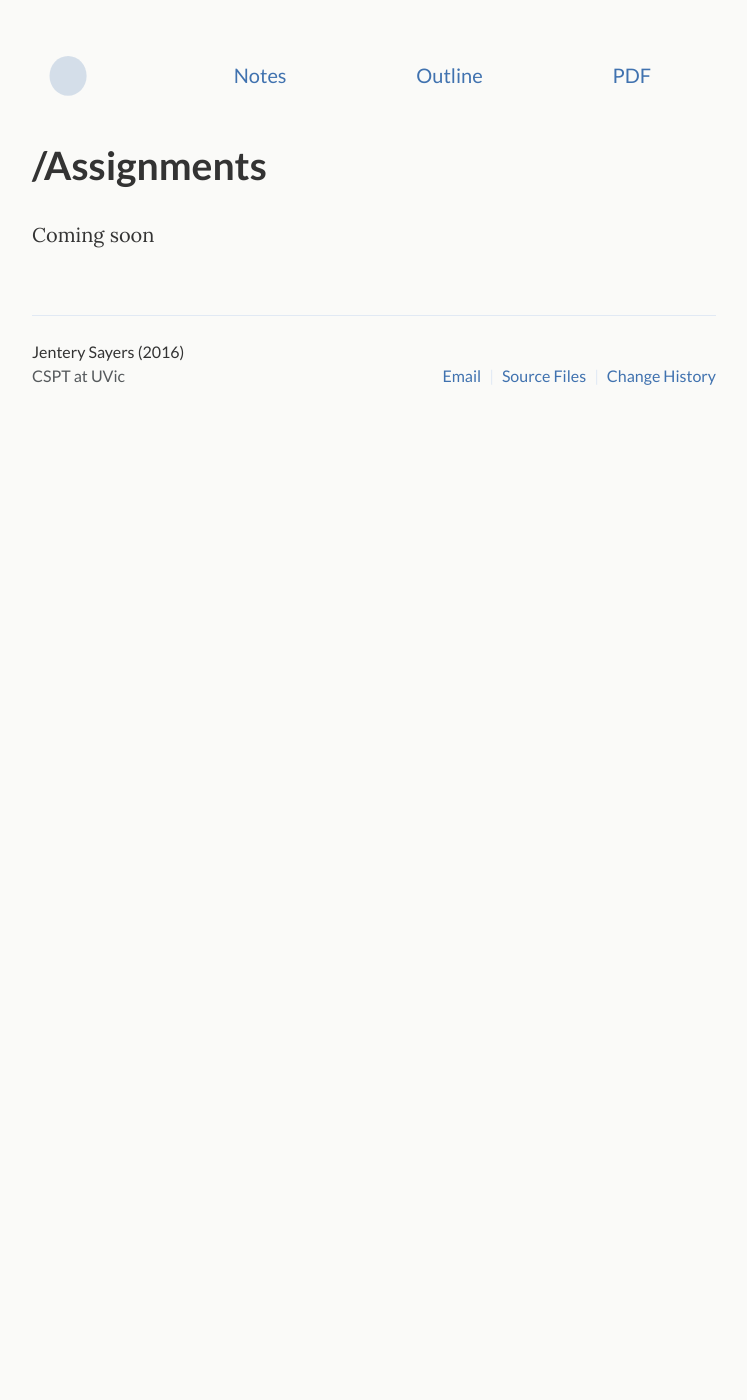
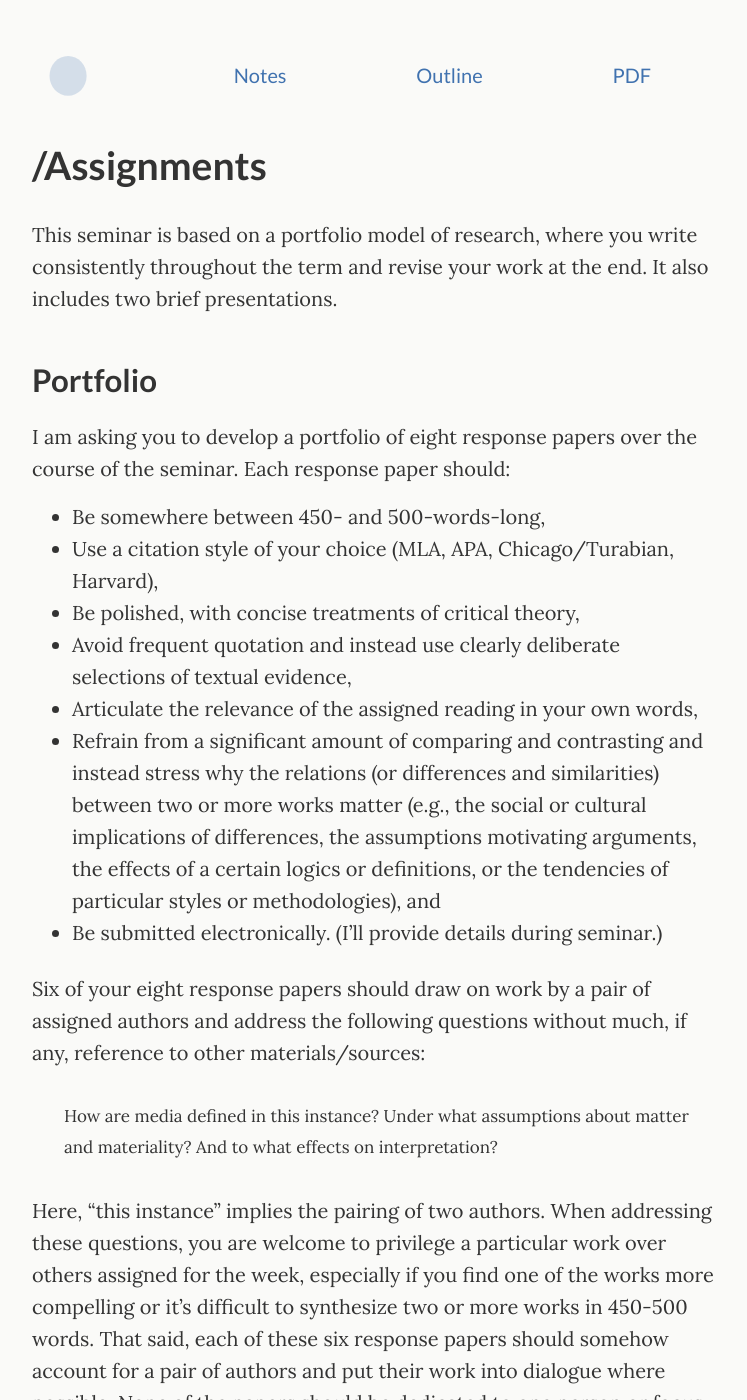
Before and after one commit to jentery/cspt500, a Jekyll site: the page built from _pages/assignments.md, in a window 1280 px wide and 1400 px high. Shown: the whole window, without its empty margins (266-1013 px from the left). Built offline with Jekyll 4.4.1, drawn with Linux system fonts in a browser that asks for light colours; some of the changed text lies outside the part shown.

Commit message:
edited assignments.md and the outline description of those assignments

```diff
--- a/_pages/assignments.md
+++ b/_pages/assignments.md
@@ -5,4 +5,52 @@ permalink: assignments/
 subtitle: /Assignments
 ---
 
-Coming soon
+This seminar is based on a portfolio model of research, where you write consistently throughout the term and revise your work at the end. It also includes two brief presentations.
+
+## Portfolio
+
+I am asking you to develop a portfolio of eight response papers over the course of the seminar. Each response paper should:
+
+* Be somewhere between 450- and 500-words-long,
+* Use a citation style of your choice (MLA, APA, Chicago/Turabian, Harvard),
+* Be polished, with concise treatments of critical theory,
+* Avoid frequent quotation and instead use clearly deliberate selections of textual evidence,
+* Articulate the relevance of the assigned reading in your own words,
+* Refrain from a significant amount of comparing and contrasting and instead stress why the relations (or differences and similarities) between two or more works matter (e.g., the social or cultural implications of differences, the assumptions motivating arguments, the effects of a certain logics or definitions, or the tendencies of particular styles or methodologies), and
+* Be submitted electronically. (I'll provide details during seminar.)
+
+Six of your eight response papers should draw on work by a pair of assigned authors and address the following questions without much, if any, reference to other materials/sources:
+>How are media defined in this instance? Under what assumptions about matter and materiality? And to what effects on interpretation?
+
+Here, "this instance" implies the pairing of two authors. When addressing these questions, you are welcome to privilege a particular work over others assigned for the week, especially if you find one of the works more compelling or it's difficult to synthesize two or more works in 450-500 words. That said, each of these six response papers should somehow account for a pair of authors and put their work into dialogue where possible. None of the papers should be dedicated to one person or focus on a single work, and each of them should be submitted *prior* to the seminar meeting dedicated to the texts at hand.
+
+One of your eight response papers should address the following questions:
+
+>In terms of assigned texts and/or discussion, what is a specific gap in the course outline for "Media and Materiality"? Who are two authors who are not included here but whose work contributes to our discussions? How do they define media, under what assumptions about matter and materiality, and to what effects on interpretation?
+
+When responding to this particular set of questions, I recommend selecting one publication (or excerpt) by each of your two authors. This way, you don't tackle too much for a short response. Of course, this particular paper requires research beyond the assigned reading. However, I will dedicate discussion to your observations throughout the seminar, and I will make time for us to consider absences from this course outline. This paper may be submitted at any point before *29 November 2016*.
+
+Additionally, one of your eight response papers should consist of:
+
+>A keyword entry (see Raymond Williams) on "media" in the writing style of an assigned author.
+
+Yes, I'm asking you to imitate an author's style, but I'm also asking you to follow the parameters of the keyword genre. The motivation for this exercise is to experiment with the intersection of expression and convention while also familiarizing yourself with a style other than your own (and its relation to scholarship). For this particular paper, you may select any of our assigned authors, and I recommend reading a few of Williams's keyword entries. You may also want to read additional work by your selected author, together with entries in keywords projects inspired by Williams (e.g., *Keywords for American Cultural Studies* and *New Keywords: A Revised Vocabulary of Culture and Society*). I encourage you to have fun with this one, and please let me know if you have any questions or concerns about it. This paper may be submitted at any point before *29 November 2016*.
+
+Please note: you may submit no more than one response paper per week. With eight papers and twelve seminar meetings, this means you do not need to write a paper for every seminar meeting. It also gives you some flexibility, allowing you to decide which paper to write when.
+
+The portfolio is due by *13 December 2016*. It should include revised versions of your eight response papers plus a brief cover letter, for which I will provide instruction in late October or early November. For revisions, I recommend using something like track changes to visualize or document your edits.
+
+I will assess your portfolio, with feedback, three times during the term. For details, see [Assessment](assessment.html).
+
+## Presentations
+
+I am also asking you to give two brief presentations during the term. Each presentation should:
+
+* Provide a brief interpretation (no more than three minutes) of an assigned reading, including how it articulates media and materiality, together with your response to the reading (e.g., its assumptions, where it's persuasive, and what questions it raises),
+* Include one (and only one) question you have for the seminar about the text at hand (we will write this question on the board for reference throughout the seminar),
+* Not include slides (if only to reduce your workload and treat the seminar more like a conversation), and
+* Involve your active role in facilitating seminar discussion after your brief interpretation of an assigned text.
+
+During each seminar meeting, two of you will present, and we will schedule the presentations during our first meeting. The presentations will usually occur during the first hour of seminar.
+
+For the two presentations, you will receive a single mark. For details, see see [Assessment](assessment.html).
--- a/_pages/outline.html
+++ b/_pages/outline.html
@@ -26,7 +26,7 @@ permalink: /outline
     <div class="unit one-third">
       <div class="project">
         <h4 class="project-title"><a href="assignments/">Assignments</a></h4>
-        <p>The assignments for the course (portfolio plus a presentation)</p>
+        <p>A portfolio of eight response papers (to be revised at the term's end), together with two brief presentations and facilitations of seminar discussion</p>
       </div>
     </div>
   </div><!-- grid -->
```
